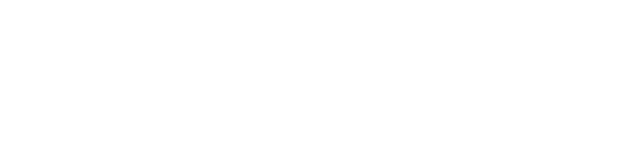
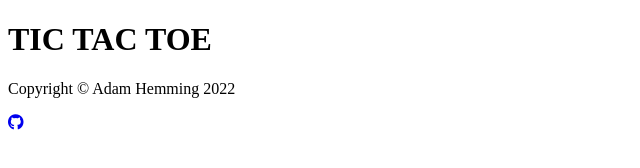
Before and after one commit to lw-a/tic-tac-toe, a plain HTML site: page index.html in a window 1280 px wide. Shown: the whole page, without its empty margins (0-640 px from the left). Drawn offline with Linux system fonts and the light colour scheme.

Commit message:
define main sections of page and also link font awesome

```diff
--- a/index.html
+++ b/index.html
@@ -5,10 +5,20 @@
   <meta http-equiv="X-UA-Compatible" content="IE=edge">
   <meta name="viewport" content="width=device-width, initial-scale=1.0">
   <link rel="stylesheet" href="style.css">
+  <script src="https://kit.fontawesome.com/b002fa0958.js" crossorigin="anonymous"></script>
   <script src="script.js" defer></script>
   <title>Tic Tac Toe</title>
 </head>
 <body>
+  <header class="header">
+    <h1 class="title">TIC TAC TOE</h1>
+  </header>
 
+  <main class="main">
+
+  </main>
+ <footer class="footer">
+<p>Copyright © Adam Hemming 2022</p> <a href="https://github.com/lw-a" target="_blank"><i class="fa-brands fa-github"></i></a>
+ </footer>
 </body>
 </html>
```
